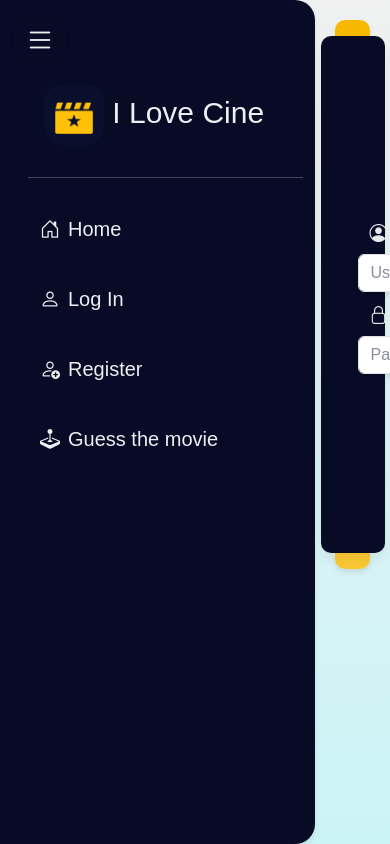
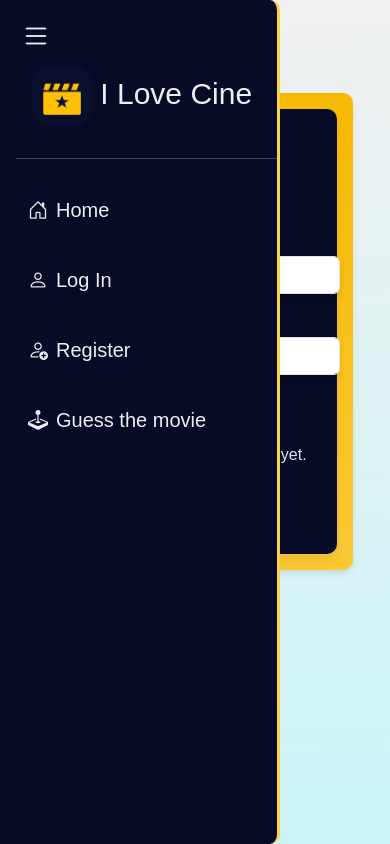
Before and after one commit to gitLeoVillarreal/ILOVECINE, a Flask app: page /login in a window 390 px wide, after a click that opens the changed part; the page is wider, and only the part inside the window is pictured. Run offline with Flask 3, Linux system fonts and the light colour scheme; some web fonts are replaced.

Commit message:
phone size fixed

```diff
--- a/static/styles.css
+++ b/static/styles.css
@@ -101,7 +101,7 @@ li {
     background-color: #070b26;
     border-top-right-radius: 20px;
     border-bottom-right-radius: 20px;
-    white-space: nowrap;
+
     padding: .75rem;
 }
 
@@ -172,17 +172,61 @@ li {
 }
 
 @media screen and (max-width: 600px) {
-    .form-background {
-        width: 100%;
-        padding: .5rem;
+    .layout {
+        display: block;
     }
 
-    .form-control, .form-inline {
-        width: 60%;
+    .content {
+        width: 100%;
     }
 
-    .poster-img {
-        width: 150px;
+    .sidebar-background {
+        width: fit-content;
+        top: 0;
+        left: 0;
+        z-index: 1000;
+        background-color: #070b26;
+        box-shadow: none;
+        border-bottom-left-radius: 5px;
+        padding: .5rem;
+
+    }
+
+    .sidebarhead {
+        h3{
+            padding-top: 50px;
+            white-space: normal;
+
+        }
+        hr{
+            width: 100px;
+        }
+    }
+
+    .navbar-toggler {
+        color: #edeff2;
+        z-index: 1002;
+    }
+
+    .nav-collapse {
+        position: fixed;
+        top: 0;
+        left: 0;
+        height: 100vh;
+        width: 280px !important;
+        background-color: #070b26;
+        border-right: solid #ffd043;
+        border-top-right-radius: 10px;
+        border-bottom-right-radius: 10px;
+        z-index: 1001;
+        overflow-y: auto;
+        transform: translateX(-100%);
+        transition: transform 300ms ease;
+        opacity: 1 !important;
+    }
+
+    .nav-collapse.show {
+        transform: translateX(0);
     }
 }
 
@@ -194,7 +238,6 @@ li {
     background-color: #070b26;
     border-radius: 10px;
     box-shadow: 0px 8px 12px rgba(0, 0, 0, .05);
-    ;
     padding: 2rem;
     margin: 0 auto;
     gap: 1rem;
--- a/templates/layout.html
+++ b/templates/layout.html
@@ -24,6 +24,8 @@
 
     <link rel="stylesheet"
         href="https://fonts.googleapis.com/css2?family=Material+Symbols+Outlined:opsz,wght,FILL,GRAD@20..48,100..700,0..1,-50..200">
+
+    <meta name="viewport" content="width=device-width, initial-scale=1.0">
 
     <link href="static/styles.css" rel="stylesheet">
     <link href="static/favicon.ico" rel="icon">
```
